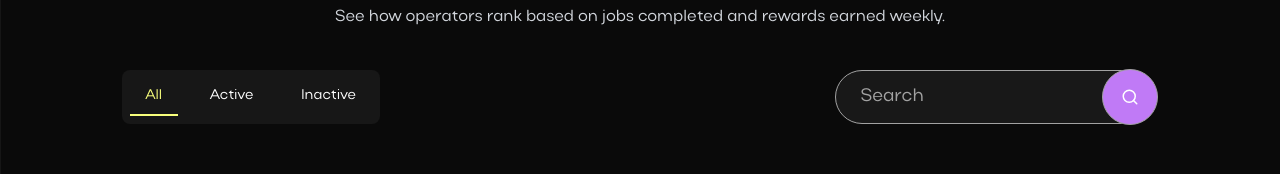
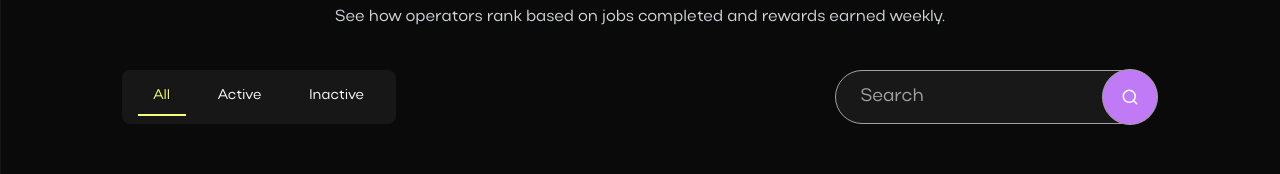
Before and after one commit to Lajja123/triggerx-app-keeper, a Next.js app: page / in a window 1280 px wide. Shown: the part 361-535 px from the top of the page. Built offline with nearby package versions, Linux system fonts and the light colour scheme; no server answers.

Commit message:
Update: header links and keeper table

```diff
--- a/src/components/common/Header.tsx
+++ b/src/components/common/Header.tsx
@@ -108,6 +108,7 @@ const Header: React.FC = () => {
                     isActive={pathname === item.href}
                     className="text-center xl:w-[150px] lg:w-[110px] lg:text-[12px] xl:text-base text-gray-200 hover:text-white"
                     onClick={() => setMenuOpen(false)}
+                    target={item.target}
                   />
                 ))}
               </HoverHighlight>
@@ -115,7 +116,7 @@ const Header: React.FC = () => {
           </div>
 
           <div className=" items-center gap-3  ">
-            <Link href="https://app.triggerx.network/" target="blank">
+            <Link href="https://app.triggerx.network/" target="_blank">
               <Button color="yellow" className="w-[150px]">
                 Get App
               </Button>
--- a/src/components/common/header/NavLink.tsx
+++ b/src/components/common/header/NavLink.tsx
@@ -10,6 +10,7 @@ export interface NavLinkProps {
   onMouseEnter?: (event: React.MouseEvent<HTMLAnchorElement>) => void;
   onClick?: () => void;
   className?: string;
+  target?: string;
 }
 
 const NavLink: React.FC<NavLinkProps> = ({
@@ -19,6 +20,7 @@ const NavLink: React.FC<NavLinkProps> = ({
   onMouseEnter,
   onClick,
   className,
+  target,
 }) => {
   const activeClasses =
     "bg-gradient-to-r from-[#D9D9D924] to-[#14131324] rounded-xl border border-[#4B4A4A]";
@@ -30,6 +32,8 @@ const NavLink: React.FC<NavLinkProps> = ({
         onMouseEnter={onMouseEnter}
         onClick={onClick}
         className={`${baseClasses} ${isActive ? activeClasses : "transparent"} ${className || ""}`}
+        target={target}
+        rel={target === "_blank" ? "noopener noreferrer" : undefined}
       >
         {label}
       </a>
--- a/src/components/keeper/KeeperData.tsx
+++ b/src/components/keeper/KeeperData.tsx
@@ -21,7 +21,7 @@ function KeeperData() {
         </Typography>
         <div className="flex flex-col xl:flex-row justify-end items-end gap-6 py-4">
           <div className="flex flex-col xl:flex-row   gap-6 justify-between items-center w-full lg:mb-8">
-            <div className="flex w-full md:w-auto gap-4 bg-[#181818F0] rounded-lg p-2 justify-between">
+            <div className="flex  gap-4 bg-[#181818F0] rounded-lg py-2 px-4 justify-between">
               {tabs.map((tab) => (
                 <button
                   key={tab}
```
